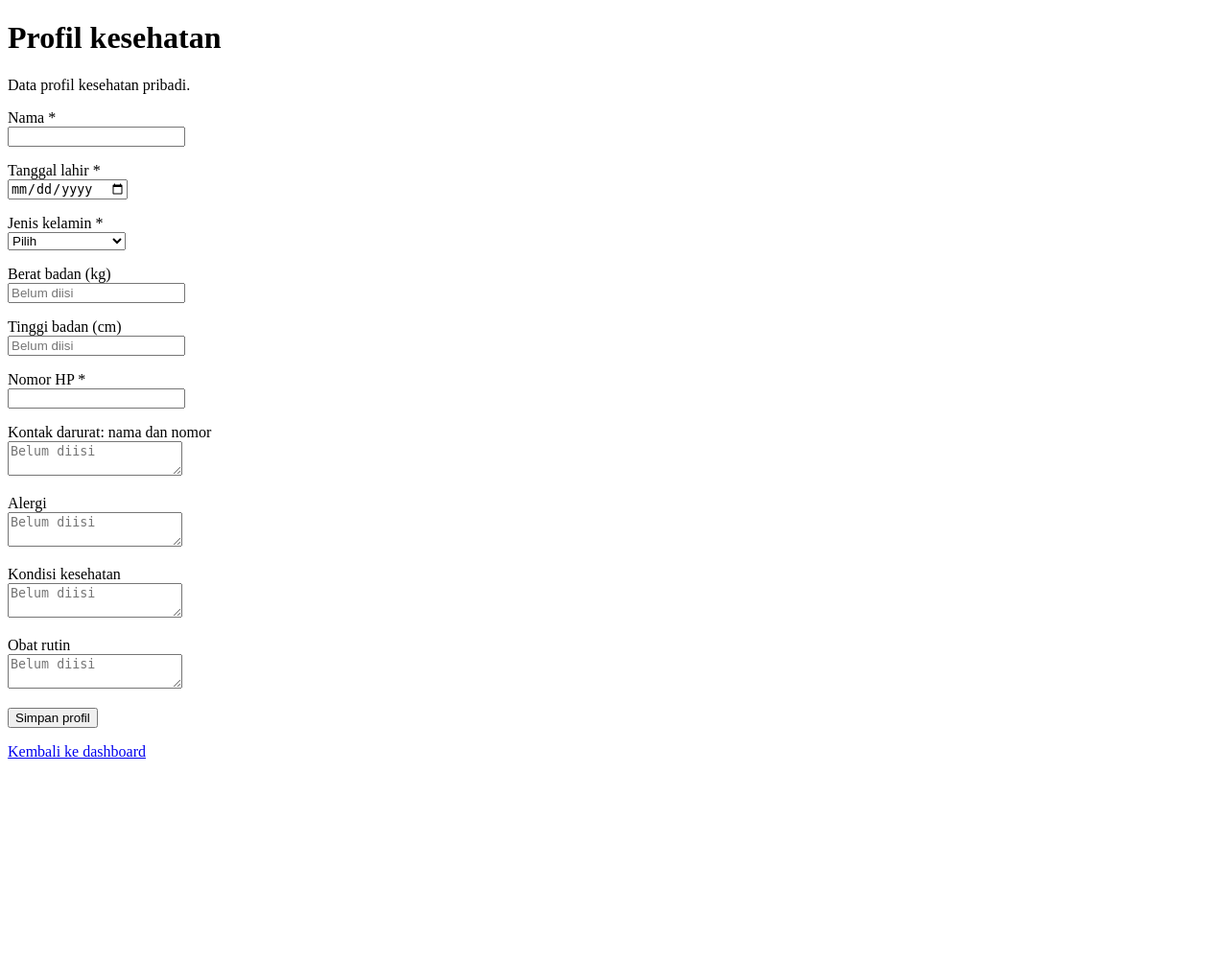
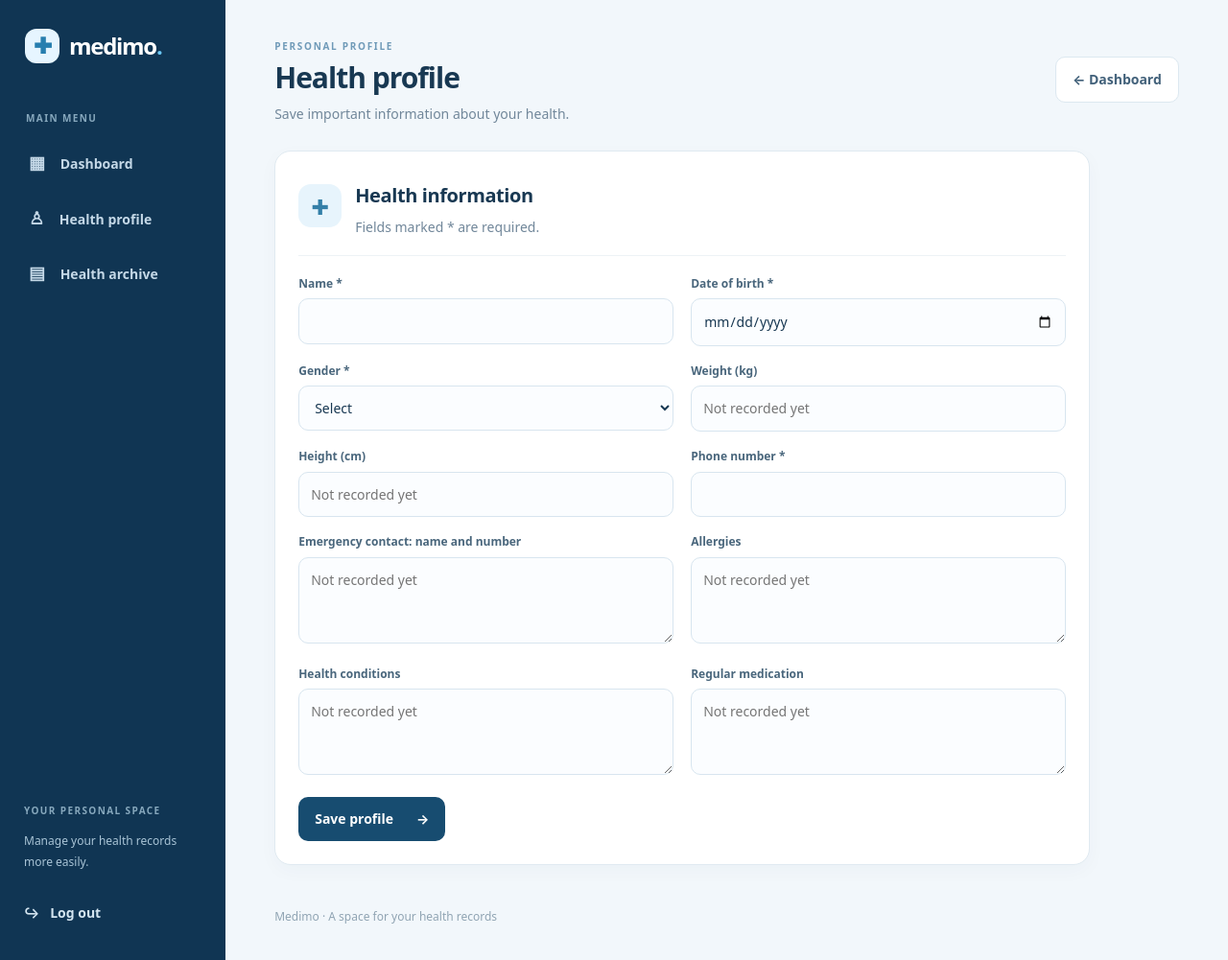
Before and after one commit to embunabila/InformationSecurity_Task-1_Group-9, a Flask app: template templates/profile.html in a window 1280 px wide. Shown: the whole page at 96% size. Before the commit the page ends 791 px from the top, so only its background shows below. Run offline with Flask 3, Linux system fonts and the light colour scheme; the template is opened without the code that fills it, so the values that code supplies are empty; parts of the project's set-up code (start-up, migrations or seed data) failed here and were passed over.

Commit message:
Add Medimo frontend

```diff
--- /dev/null
+++ b/templates/app_base.html
@@ -0,0 +1 @@
+{% extends "base.html" %}{% block body %}<div class="layout"><aside class="sidebar"><a class="brand light" href="{{ url_for('dashboard') }}"><span class="brand-icon">✚</span> medimo<span class="brand-dot">.</span></a><div class="nav-label">MAIN MENU</div><nav class="nav"><a class="{% if request.endpoint == 'dashboard' %}active{% endif %}" href="{{ url_for('dashboard') }}"><span>▦</span> Dashboard</a><a class="{% if request.endpoint == 'health_profile' %}active{% endif %}" href="{{ url_for('health_profile') }}"><span>♙</span> Health profile</a><a href="{{ url_for('dashboard') }}#arsip"><span>▤</span> Health archive</a></nav><div class="sidebar-bottom"><p>YOUR PERSONAL SPACE</p><span>Manage your health records more easily.</span><form method="post" action="{{ url_for('logout') }}"><input type="hidden" name="csrf_token" value="{{ csrf_token }}"><button class="logout" type="submit">↪ &nbsp; Log out</button></form></div></aside><main class="content">{% block content %}{% endblock %}<footer>Medimo · A space for your health records</footer></main></div>{% endblock %}
--- /dev/null
+++ b/templates/auth_base.html
@@ -0,0 +1 @@
+{% extends "base.html" %}{% block body %}<main class="auth"><div class="auth-wrap"><section class="auth-intro"><a class="brand light" href="{{ url_for('login') }}"><span class="brand-icon">✚</span> medimo<span class="brand-dot">.</span></a><div class="auth-copy"><span class="eyebrow">YOUR PERSONAL HEALTH SPACE</span><h1>Your health records, all in one place.</h1><p>Store and manage your health files more easily with Medimo.</p><div class="auth-note"><span>✦</span> A personal space for records that matter.</div></div></section><section class="auth-card">{% block auth %}{% endblock %}</section></div></main>{% endblock %}
--- /dev/null
+++ b/templates/base.html
@@ -0,0 +1 @@
+<!doctype html><html lang="en"><head><meta charset="utf-8"><meta name="viewport" content="width=device-width,initial-scale=1"><title>{% block title %}Medimo{% endblock %}</title><link rel="stylesheet" href="{{ url_for('static', filename='css/medimo.css') }}"></head><body>{% block body %}{% endblock %}</body></html>
--- a/templates/profile.html
+++ b/templates/profile.html
@@ -1,12 +1,4 @@
-
-<!DOCTYPE html>
-<html lang="id">
-<head>
-    <meta charset="UTF-8">
-    <meta name="viewport" content="width=device-width, initial-scale=1">
-    <title>Profil kesehatan - Medimo</title>
-</head>
-<body>
+{% extends "app_base.html" %}{% block title %}Health profile — Medimo{% endblock %}{% block content %}
     {% macro display_value(value) -%}
         {%- if value is none or value|string|lower == 'none' -%}
         {%- else -%}
@@ -14,24 +6,23 @@
         {%- endif -%}
     {%- endmacro %}
 
-    <h1>Profil kesehatan</h1>
-    <p>Data profil kesehatan pribadi.</p>
+    <header class="top"><div><span class="eyebrow">PERSONAL PROFILE</span><h1>Health profile</h1><p class="muted">Save important information about your health.</p></div><a class="button secondary" href="{{ url_for('dashboard') }}">← Dashboard</a></header><div class="card panel profile-panel"><div class="profile-intro"><span class="icon">✚</span><div><h2>Health information</h2><p class="muted">Fields marked * are required.</p></div></div>
 
     {% if saved %}
-        <div role="status">
-            <p>Profil kesehatan berhasil disimpan.</p>
+        <div class="alert success" role="status">
+            <p>Health profile saved successfully.</p>
         </div>
     {% endif %}
 
     {% if storage_error %}
-        <div role="alert">
-            <p>Data profil tidak dapat diproses atau disimpan. Coba lagi. Jika masalah berlanjut, hubungi tim pengembang.</p>
+        <div class="alert error" role="alert">
+            <p>Your profile could not be processed or saved. Please try again. If the problem continues, contact the development team.</p>
         </div>
     {% endif %}
 
     {% if errors %}
-        <div role="alert">
-            <p>Periksa kembali input berikut:</p>
+        <div class="alert error" role="alert">
+            <p>Please check the following:</p>
             <ul>
                 {% for message in errors.values() %}
                     <li>{{ message }}</li>
@@ -41,68 +32,68 @@
     {% endif %}
 
     {% if valid %}
-        <div role="status">
-            <p>Input valid.</p>
-            <p>Umur berdasarkan tanggal lahir: {{ age }} tahun.</p>
+        <div class="alert success" role="status">
+            <p>Input is valid.</p>
+            <p>Age based on date of birth: {{ age }} years.</p>
         </div>
     {% elif profile.get('birth_date') and not storage_error %}
-        <p>Umur berdasarkan tanggal lahir: {{ age }} tahun.</p>
+        <p>Age based on date of birth: {{ age }} years.</p>
     {% endif %}
 
-    <form method="post"
+    <form class="profile-form" method="post"
           action="{{ url_for('health_profile') }}"
           autocomplete="off">
 
         <input type="hidden" name="csrf_token" value="{{ csrf_token }}">
 
         <p>
-            <label for="name">Nama *</label><br>
+            <label for="name">Name *</label><br>
             <input id="name" name="name" maxlength="100" required
                    value="{{ profile.get('name') or '' }}">
         </p>
 
         <p>
-            <label for="birth_date">Tanggal lahir *</label><br>
+            <label for="birth_date">Date of birth *</label><br>
             <input id="birth_date" name="birth_date"
                    type="date" max="{{ today }}" required
                    value="{{ profile.get('birth_date') or '' }}">
         </p>
 
         <p>
-            <label for="gender">Jenis kelamin *</label><br>
+            <label for="gender">Gender *</label><br>
             <select id="gender" name="gender" required>
-                <option value="">Pilih</option>
+                <option value="">Select</option>
                 <option value="perempuan"
                     {% if profile.get('gender') == 'perempuan' %}selected{% endif %}>
-                    Perempuan
+                    Female
                 </option>
                 <option value="laki-laki"
                     {% if profile.get('gender') == 'laki-laki' %}selected{% endif %}>
-                    Laki-laki
+                    Male
                 </option>
                 <option value="tidak disebutkan"
                     {% if profile.get('gender') == 'tidak disebutkan' %}selected{% endif %}>
-                    Tidak disebutkan
+                    Prefer not to say
                 </option>
             </select>
         </p>
 
         <p>
-            <label for="weight">Berat badan (kg)</label><br>
+            <label for="weight">Weight (kg)</label><br>
             <input id="weight" name="weight" type="number"
-                   step="any" placeholder="Belum diisi"
+                   step="any" placeholder="Not recorded yet"
                    value="{{ profile.get('weight') or '' }}">
         </p>
 
         <p>
-            <label for="height">Tinggi badan (cm)</label><br>
+            <label for="height">Height (cm)</label><br>
             <input id="height" name="height" type="number"
-                   step="any" placeholder="Belum diisi"
+                   step="any" placeholder="Not recorded yet"
                    value="{{ profile.get('height') or '' }}">
         </p>
 
         <p>
-            <label for="phone">Nomor HP *</label><br>
+            <label for="phone">Phone number *</label><br>
             <input id="phone" name="phone" type="tel"
                    inputmode="numeric" pattern="[0-9]{1,20}"
                    maxlength="20" required
@@ -110,36 +101,36 @@
         </p>
 
         <p>
-            <label for="emergency_contact">Kontak darurat: nama dan nomor</label><br>
+            <label for="emergency_contact">Emergency contact: name and number</label><br>
             <textarea id="emergency_contact" name="emergency_contact"
                       maxlength="200"
-                      placeholder="Belum diisi">{{ display_value(profile.get('emergency_contact')) }}</textarea>
+                      placeholder="Not recorded yet">{{ display_value(profile.get('emergency_contact')) }}</textarea>
         </p>
 
         <p>
-            <label for="allergies">Alergi</label><br>
+            <label for="allergies">Allergies</label><br>
             <textarea id="allergies" name="allergies"
                       maxlength="1000"
-                      placeholder="Belum diisi">{{ display_value(profile.get('allergies')) }}</textarea>
+                      placeholder="Not recorded yet">{{ display_value(profile.get('allergies')) }}</textarea>
         </p>
 
         <p>
-            <label for="health_conditions">Kondisi kesehatan</label><br>
+            <label for="health_conditions">Health conditions</label><br>
             <textarea id="health_conditions" name="health_conditions"
                       maxlength="1000"
-                      placeholder="Belum diisi">{{ display_value(profile.get('health_conditions')) }}</textarea>
+                      placeholder="Not recorded yet">{{ display_value(profile.get('health_conditions')) }}</textarea>
         </p>
 
         <p>
-            <label for="routine_medication">Obat rutin</label><br>
+            <label for="routine_medication">Regular medication</label><br>
             <textarea id="routine_medication" name="routine_medication"
                       maxlength="1000"
-                      placeholder="Belum diisi">{{ display_value(profile.get('routine_medication')) }}</textarea>
+                      placeholder="Not recorded yet">{{ display_value(profile.get('routine_medication')) }}</textarea>
         </p>
 
-        <button type="submit">Simpan profil</button>
+        <button class="button primary" type="submit">Save profile <span>→</span></button>
     </form>
 
-    <p><a href="{{ url_for('dashboard') }}">Kembali ke dashboard</a></p>
-</body>
-</html>
+</div>
+
+{% endblock %}
```
Also changed, not shown: static/js/archives.js (added, +57 -0 lines), templates/dashboard.html (+1 -18 lines), templates/login.html (+1 -50 lines), templates/register.html (+1 -66 lines), static/css/medimo.css (added).
